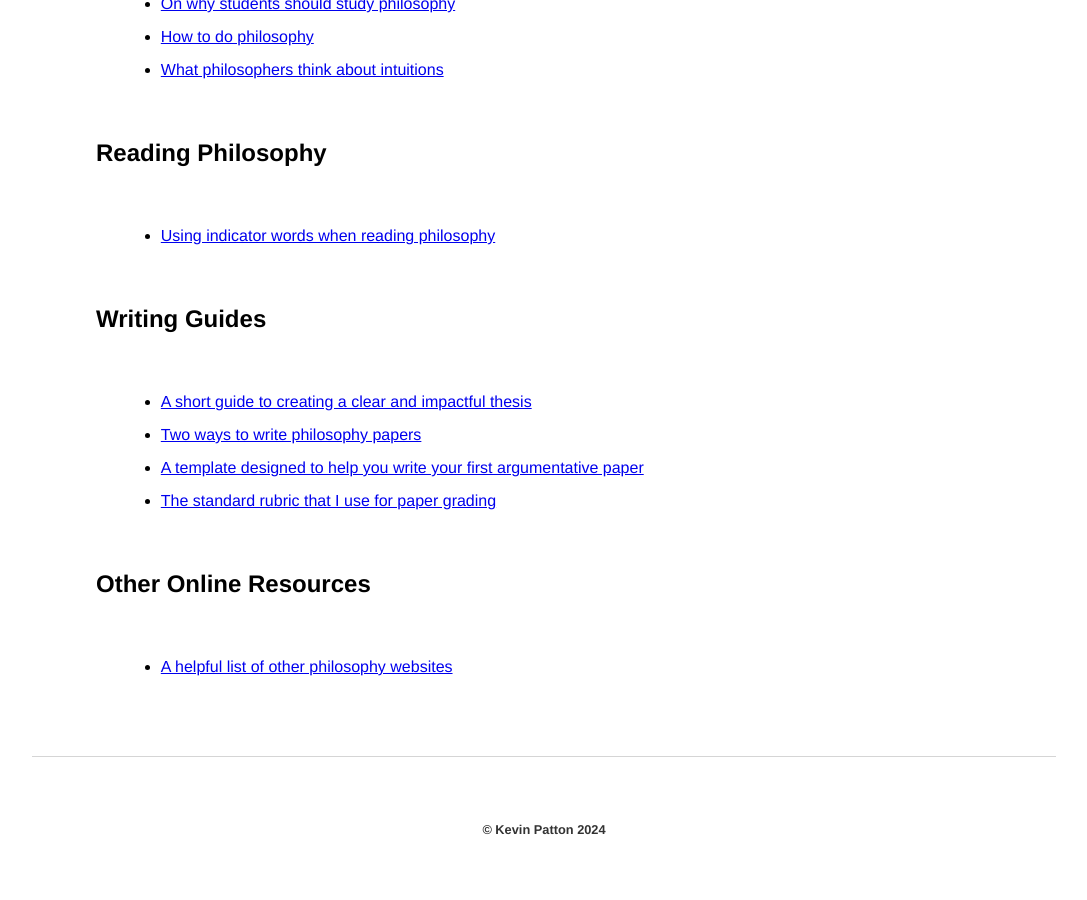
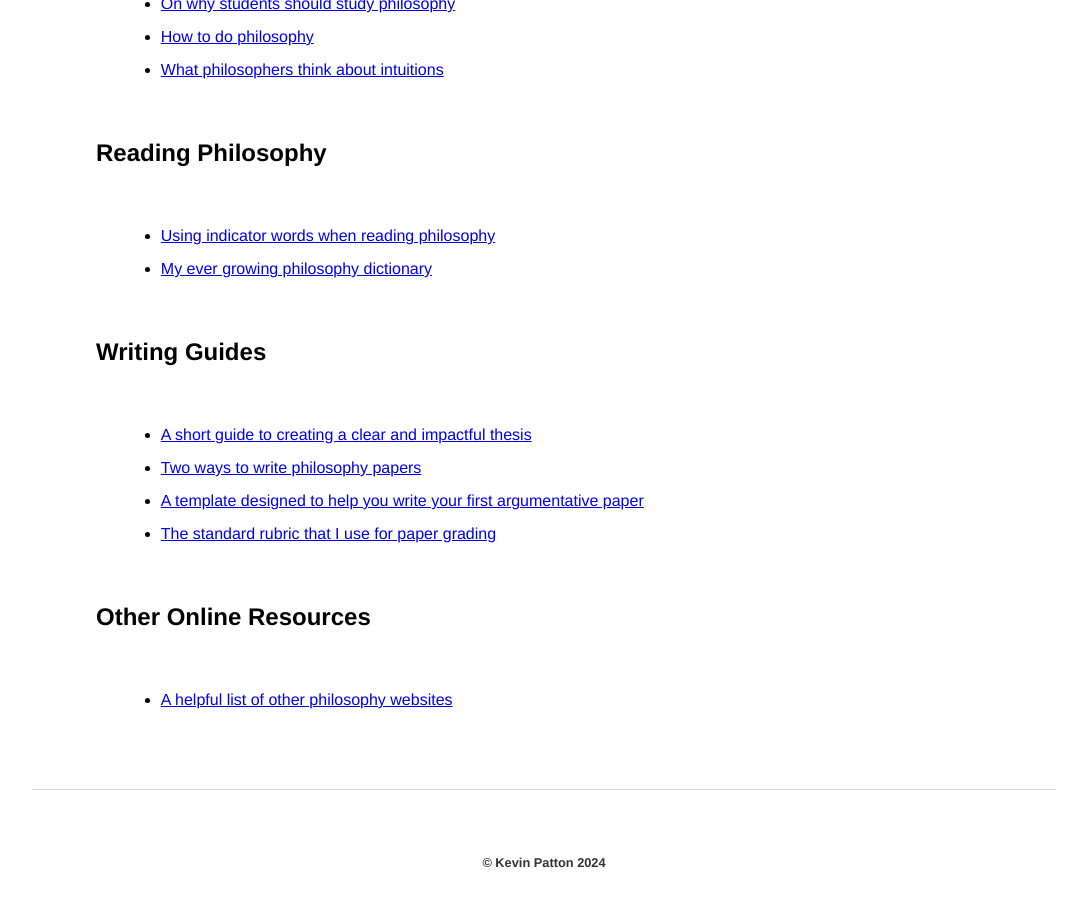
Before and after one commit to kevinjpatton/kevinjpatton.github.io, a Jekyll site: the page built from teaching/phil_2030/resources/index.html, in a window 1280 px wide and 900 px high, scrolled down 718 px. Shown: the whole window, without its empty margins (96-1183 px from the left). Built offline with Jekyll 4.4.1, drawn with Linux system fonts in a browser that asks for light colours; Markdown is read by kramdown in place of the engine named in the settings.

Commit message:
Update index.html

```diff
--- a/teaching/phil_2030/resources/index.html
+++ b/teaching/phil_2030/resources/index.html
@@ -7,25 +7,26 @@ title: PHIL2030 - Resources
 
 <h2>What is Philosophy?</h2>
 <ul class="standard-list">
-  <li><a href="/pedagogy/handouts/Handout - Why Philosophy.pdf" target="_blank">On why students should study philosophy</a></li>
-  <li><a href="/pedagogy/handouts/Handout - How to do Philosophical Analysis.pdf" target="_blank">How to do philosophy</a></li>
-  <li><a href="/pedagogy/handouts/Handout - The Role and Nature of Intuitions.pdf" target="_blank">What philosophers think about intuitions</a></li>
+  <li><a href="/teaching/commonresources/Handout - Why Philosophy.pdf" target="_blank">On why students should study philosophy</a></li>
+  <li><a href="/teaching/commonresources/Draft - How to Philosophize.pdf" target="_blank">How to do philosophy</a></li>
+  <li><a href="/teaching/commonresources/Handout - The Role and Nature of Intuitions.pdf" target="_blank">What philosophers think about intuitions</a></li>
 </ul>
 
 <h2>Reading Philosophy</h2>
 <ul class="standard-list">
-  <li><a href="/pedagogy/handouts/Handout - Indicator Words.pdf" target="_blank">Using indicator words when reading philosophy</a></li>
+  <li><a href="/teaching/commonresources/Handout - Indicator Words.pdf" target="_blank">Using indicator words when reading philosophy</a></li>
+  <li><a href="/teaching/commonresources/Draft - How to Philosophize.pdf" target="_blank">My ever growing philosophy dictionary</a></li>
 </ul>
 
 <h2>Writing Guides</h2>
 <ul class="standard-list">
-  <li><a href="/pedagogy/handouts/Handout - Creating Your Thesis.pdf" target="_blank">A short guide to creating a clear and impactful thesis</a></li>
-  <li><a href="/pedagogy/handouts/Handout - Writing a Philosophy Paper.pdf" target="_blank">Two ways to write philosophy papers</a></li>
-  <li><a href="/pedagogy/handouts/Handout - Argumentative Paper Template.pdf" target="_blank">A template designed to help you write your first argumentative paper</a></li>
-  <li><a href="/pedagogy/handouts/Grading_Rubric_Colorful.pdf" target="_blank">The standard rubric that I use for paper grading</a></li>
+  <li><a href="/teaching/commonresources/Handout - Creating Your Thesis.pdf" target="_blank">A short guide to creating a clear and impactful thesis</a></li>
+  <li><a href="/teaching/commonresources/Handout - Writing a Philosophy Paper.pdf" target="_blank">Two ways to write philosophy papers</a></li>
+  <li><a href="/teaching/commonresources/Handout - Argumentative Paper Template.pdf" target="_blank">A template designed to help you write your first argumentative paper</a></li>
+  <li><a href="/teaching/commonresources/Handout - Grading Rubric.pdf" target="_blank">The standard rubric that I use for paper grading</a></li>
 </ul>
 
 <h2>Other Online Resources</h2>
 <ul class="standard-list">
-  <li><a href="/pedagogy/handouts/Handout - Online Resources.pdf" target="_blank">A helpful list of other philosophy websites</a></li>
+  <li><a href="/teaching/commonresources/Handout - Online Resources.pdf" target="_blank">A helpful list of other philosophy websites</a></li>
 </ul>
```
